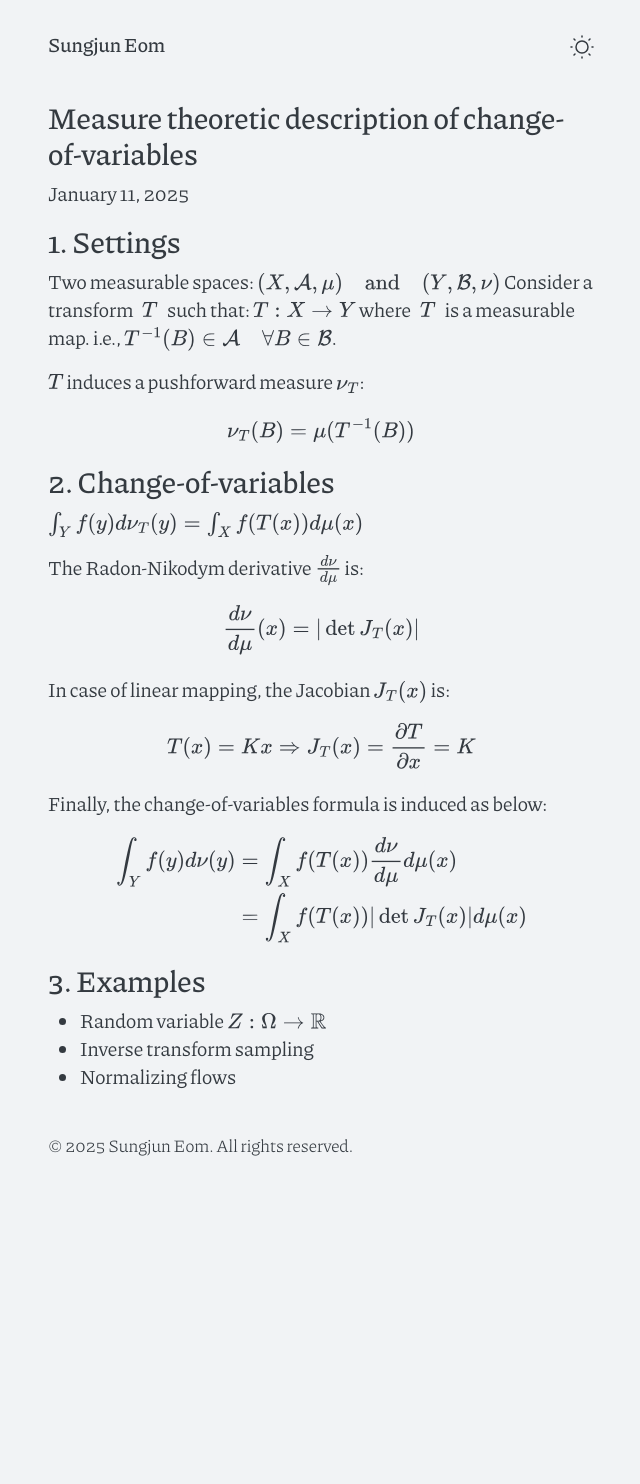
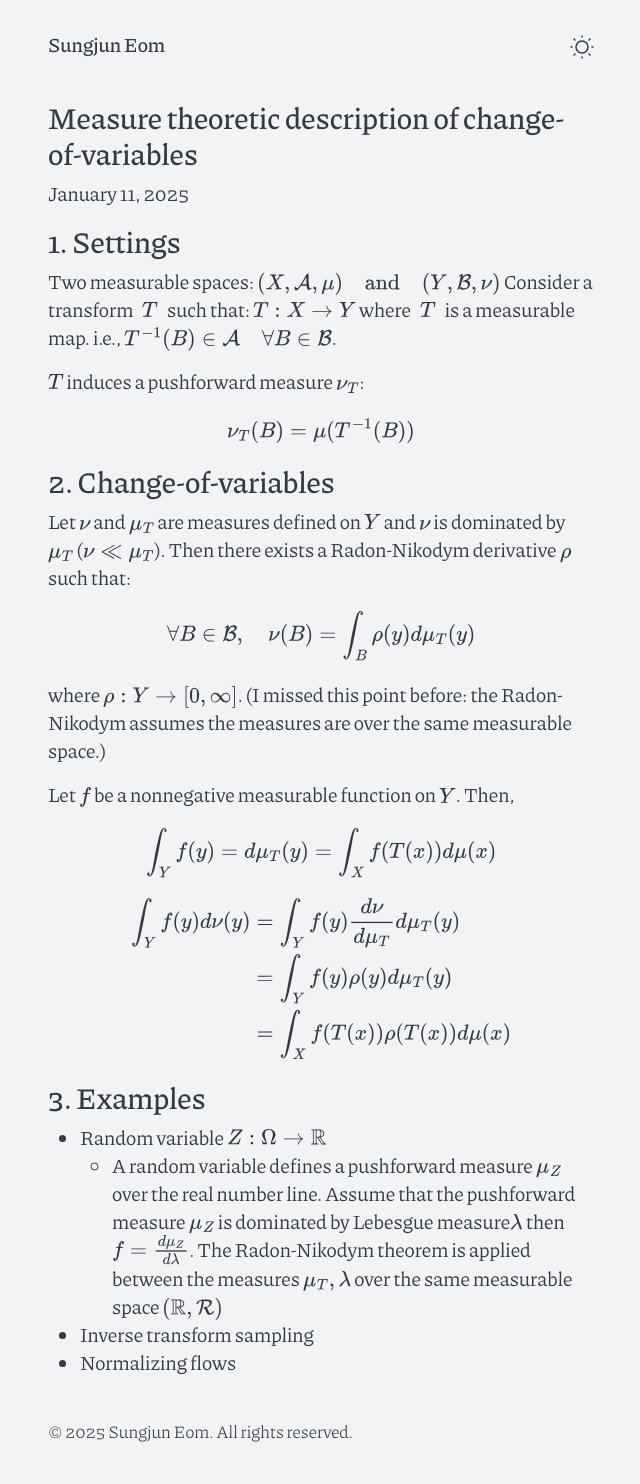
Before and after one commit to SungjunEom/sungjuneom.github.io, a Jekyll site: the page built from _posts/2025-01-11-masure-theoretic-description-of-change-of-variables copy.md, in a window 1280 px wide. Shown: the whole page, without its empty margins (319-959 px from the left). Built offline with Jekyll 4.4.1, drawn with Linux system fonts in a browser that asks for light colours; before the commit the page ends 1198 px from its top, so only the background shows below that.

Commit message:
Fix one post

```diff
--- a/_posts/2025-01-11-masure-theoretic-description-of-change-of-variables copy.md
+++ b/_posts/2025-01-11-masure-theoretic-description-of-change-of-variables copy.md
@@ -17,21 +17,20 @@ $T$ induces a pushforward measure $\nu_T$:
 $$\nu_T(B)=\mu(T^{-1}(B))$$
 
 # 2. Change-of-variables
-$$\int_Y f(y) d\nu_T(y)=\int_X f(T(x))d\mu(x)$$
+Let $\nu$ and $\mu_T$ are measures defined on $Y$ and $\nu$ is dominated by $\mu_T$ ($\nu\ll\mu_T$). Then there exists a Radon-Nikodym derivative $\rho$ such that:
 
-The Radon-Nikodym derivative $\frac{d\nu}{d\mu}$ is:
+$$\forall B \in \mathcal{B},\quad \nu(B)=\int_B \rho(y)d\mu_T(y) $$
 
-$$\frac{d\nu}{d\mu}(x)=|\det J_T(x)|$$
+where $\rho:Y\rightarrow [0,\infty]$. (I missed this point before: the Radon-Nikodym assumes the measures are over the same measurable space.)
 
-In case of linear mapping, the Jacobian $J_T(x)$ is:
+Let $f$ be a nonnegative measurable function on $Y$. Then,
 
-$$T(x)=Kx \Rightarrow J_T(x)=\frac{\partial T}{\partial x}=K$$
+$$\int_Y f(y)=d\mu_T(y)=\int_Xf(T(x))d\mu(x)$$
 
-Finally, the change-of-variables formula is induced as below:
-
-$$\begin{aligned}\int_Yf(y)d\nu(y)&=\int_Xf(T(x))\frac{d\nu}{d\mu}d\mu(x)\\&=\int_Xf(T(x))|\det J_T(x)|d\mu(x)\end{aligned}$$
+$$\begin{aligned} \int_Y f(y)d\nu(y)&=\int_Y f(y)\frac{d\nu}{d\mu_T}d\mu_T(y)\\&=\int_Yf(y)\rho(y)d\mu_T(y)\\&=\int_X f(T(x))\rho(T(x))d\mu(x) \end{aligned}$$
 
 # 3. Examples
 - Random variable $Z: \Omega \rightarrow \mathbb{R}$
+    - A random variable defines a pushforward measure $\mu_Z$ over the real number line. Assume that the pushforward measure $\mu_Z$ is dominated by Lebesgue measure$\lambda$ then $f=\frac{d\mu_Z}{d\lambda}$. The Radon-Nikodym theorem is applied between the measures $\mu_T, \lambda$ over the same measurable space $(\mathbb{R}, \mathcal{R})$
 - Inverse transform sampling
 - Normalizing flows
```
